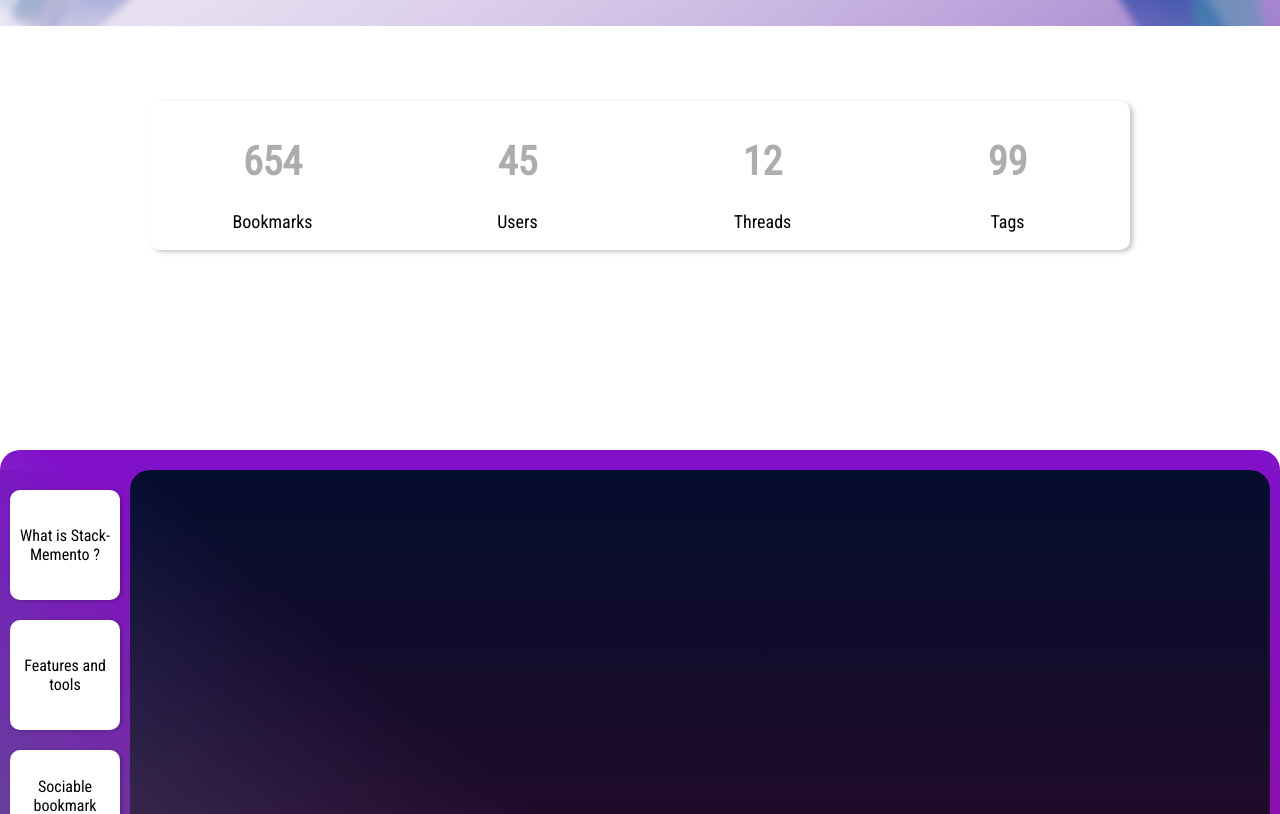
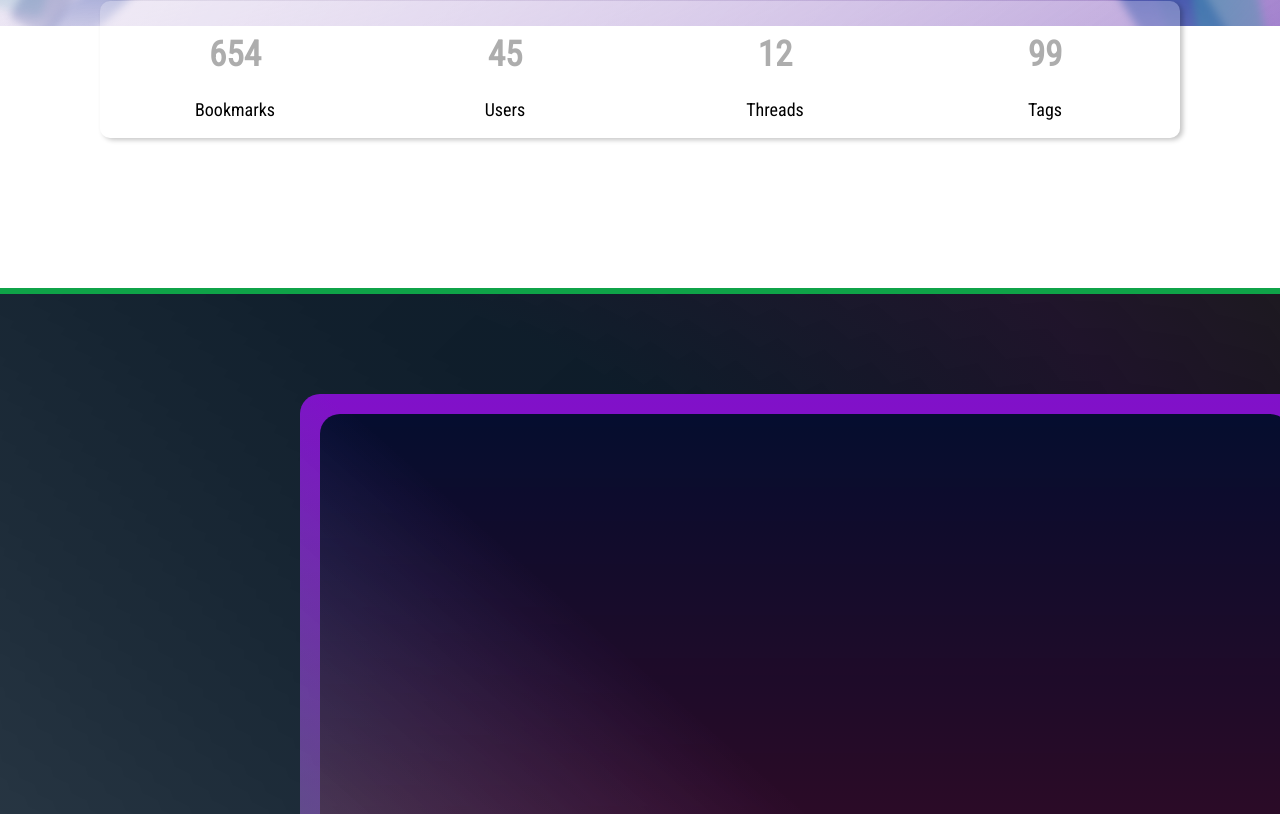
Before and after one commit to k-n-stack/stack-memento-ui-mobile-first, a React (Create React App) app: page / in a window 1280 px wide. Shown: the part 774-1588 px from the top of the page. Built offline with nearby package versions, Linux system fonts and the light colour scheme.

Commit message:
add changes before classes modifications

```diff
--- a/src/Components/Layout/BulletNav.js
+++ b/src/Components/Layout/BulletNav.js
@@ -5,7 +5,7 @@ import "./BulletNav.css";
 
 const BulletNav = (props) => {
 
-  const idleColor = props.idleColor || "rgb(200, 200, 200)";
+  const idleColor = props.idleColor || "rgba(81, 144, 204, 0.3)";
   const focusColor = props.focusColor || "rgb(81, 144, 204)";
   const pxSize = props.pxSize || "25px";
 
--- a/src/Components/Layout/DarkSmokeLayer.css
+++ b/src/Components/Layout/DarkSmokeLayer.css
@@ -26,3 +26,9 @@
     height: 2300px;
   }
 }
+
+@media screen and (min-width: 950px) {
+  .presentation-background-dark {
+    top: 0px;
+  }
+}
--- a/src/Modules/Navigation.css
+++ b/src/Modules/Navigation.css
@@ -157,6 +157,11 @@
 }
 
 @media screen and (min-width: 950px) and (orientation: landscape) {
+
+  .features {
+
+  }
+
   .navigation-layout {
     padding: 0px 50px;
   }
--- a/src/Views/Homepage.css
+++ b/src/Views/Homepage.css
@@ -1,8 +1,5 @@
 .homepage-content {
   overflow: hidden;
-}
-.homepage-margin-bottom {
-  height: 55px;
 }
 .quick-stats {
   display: flex;
@@ -27,11 +24,12 @@
   display: flex;
   flex-direction: column;
   border-radius: 20px;
-  padding-top: 20px;
-  height: 400px;
+  /* padding-top: 20px; */
+  height: 70vh;
 }
 
 .features-carousel {
+  margin: 2%;
   flex-grow: 1;
   border-radius: 20px;
   background: linear-gradient(0deg, rgba(255, 0, 0, 0.2) -1.85%, rgba(215, 0, 0, 0.16875) 30.64%, rgba(0, 0, 0, 0) 101.62%), linear-gradient(221.42deg, #040d2f 59.99%, rgba(29, 93, 112, 0.65) 104.23%);
@@ -130,11 +128,19 @@
   color: aliceblue;
   display: flex;
   flex-direction: column-reverse;
+  margin-bottom: 55px;
 }
 
 .footer-content {
   padding: 10px;
   background-color: black;
+}
+
+.separator-top {
+  display: none;
+  border-top: rgb(15, 163, 72);
+  border-top-style: solid;
+  border-top-width: 6px;
 }
 
 @media screen and (min-width: 360px) {
@@ -158,11 +164,11 @@
   }
 
   .features {
-    height: 500px;
+    /* height: 500px; */
   }
 
   .features-carousel {
-    margin: 0px 10px;
+    /* margin: 0px 10px; */
     width: auto;
   }
 
@@ -228,10 +234,6 @@
 
 @media screen and (min-width: 550px) {
 
-  .features {
-    height: 650px;
-  }
-
   .features-carousel-selection > div {
     width: 110px;
     height: 110px;
@@ -269,6 +271,20 @@
 
 }
 
+@media screen and (orientation: landscape) {
+  .features {
+    flex-direction: row-reverse;
+  }
+  .features-carousel-selection {
+    flex-direction: column;
+  }
+}
+@media screen and (orientation: portrait) {
+  .features {
+
+  }
+}
+
 @media screen and (min-width: 570px) {
   .monitor-illustration {
     margin: 0px 150px;
@@ -288,7 +304,7 @@
   }
   .features {
     flex-direction: row-reverse;
-    padding: 20px 0px;
+    /* padding: 20px 0px; */
   }
   .features-carousel-selection {
     flex-direction: column;
@@ -304,11 +320,50 @@
     margin: 150px 80px 0px 80px;
     text-align: center;
   }
+  .quick-stats {
+    margin: 100px 100px 150px 100px;
+    background-color: rgba(255, 255, 255, 0.25);
+  }
+
+  .quick-stats > div > h1 {
+    font-size: 28px;
+    color: rgb(173, 173, 173);
+  }
+  .quick-stats > div > p {
+    font-size: 18px;
+  }
 }
 
 @media screen and (min-width: 950px) and (orientation: landscape) {
 
-  .top-header-container {
+  .features-zone {
+    display: flex;
+
+  }
+
+  .features-carousel-selection-desk {
+    width: 300px;
+  }
+
+  .features-carousel-selection {
+    display: none;
+  }
+
+  .features {
+    flex-grow: 1;
+    margin-right: -30px;
+    margin-top: 100px;
+  }
+
+  .quick-stats > div > h1 {
+    font-size: 35px;
+  }
+
+  .separator-top {
+    display: block;
+  }
+
+  .introduction-section {
     margin-top: 40px;
     display: flex;
     padding: 0px 50px;
@@ -329,29 +384,16 @@
     padding: 30px 40px;
   }
 
-  .quick-stats {
-    margin: 200px 150px;
-    background-color: rgba(255, 255, 255, 0.25);
-  }
-
-  .quick-stats > div > h1 {
-    font-size: 40px;
-    color: rgb(173, 173, 173);
-  }
-  .quick-stats > div > p {
-    font-size: 18px;
-  }
-
 }
 
 @media screen and (min-width: 1200px) and (orientation: landscape) {
-  .top-header-container {
+  .introduction-section {
     padding: 0px 150px;
   }
 }
 
 @media screen and (min-width: 1450px) and (orientation: landscape) {
-  .top-header-container {
+  .introduction-section {
     padding: 0px 300px;
   }
 
--- a/src/Views/Homepage.js
+++ b/src/Views/Homepage.js
@@ -26,7 +26,7 @@ const Homepage = () => {
       <Navigation />
 
       <div className="homepage-content">
-        <div className="top-header-container">
+        <div className="introduction-section">
           <div className="thread-preview-container">
             <ThreadPreview />
           </div>
@@ -46,12 +46,18 @@ const Homepage = () => {
           <DarkSmokeLayer />
         </div>
 
+        <div class="separator-top"></div>
+
+        <div className="features-zone">
+          <div className="features-carousel-selection-desk"></div>
+
           <div className="features">
             <div className="features-carousel"></div>
             <div className="features-carousel-selection">
               <div><p>What is Stack-Memento ?</p></div>
               <div><p>Features and tools</p></div>
               <div><p>Sociable bookmark manager</p></div>
+            </div>
           </div>
         </div>
 
@@ -96,8 +102,6 @@ const Homepage = () => {
           <div className="footer-content">© 2022 KHIN Nicolas</div>
         </div>
 
-        <div className="homepage-margin-bottom"></div>
-
       </div>
     </>
   );
```
Also changed, not shown: src/Modules/Navigation.js (indentation only). Lines whose indentation alone changed are shown as unchanged.
